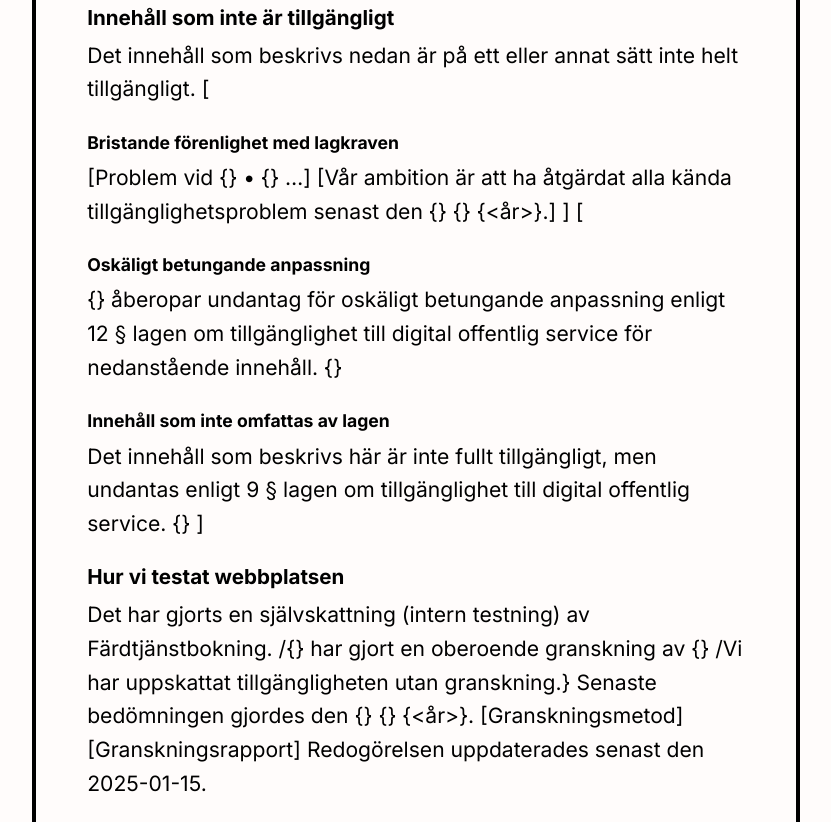
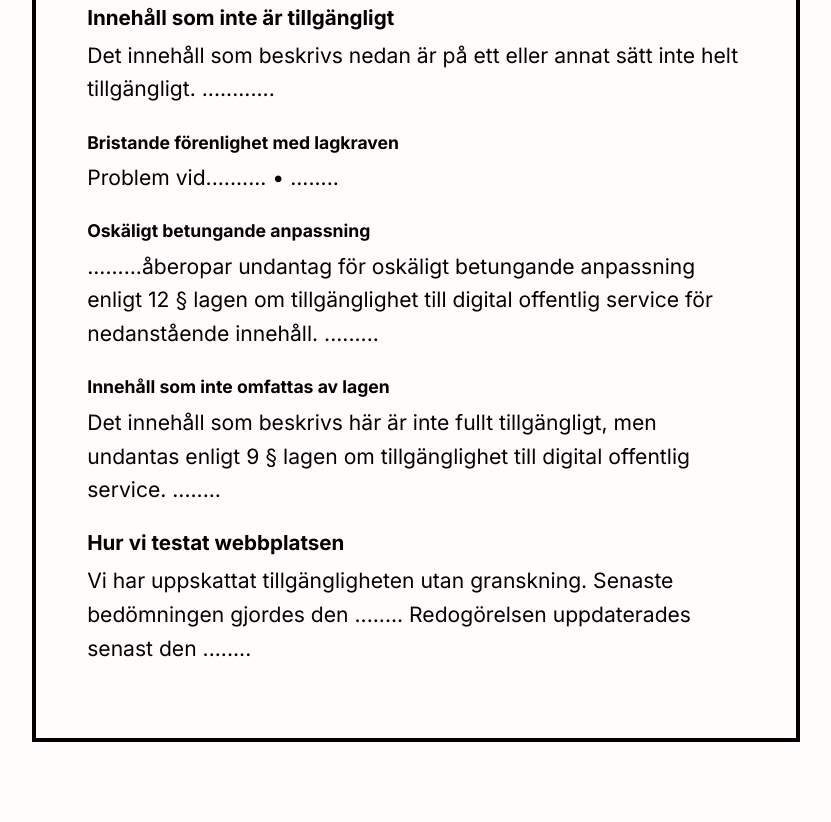
Before and after one commit to thne1900/projekt3.2webbplats, a plain HTML site: page accessibility.html in a window 1280 px wide. Shown: the part 1758-2580 px from the top of the page, without its empty margins (224-1055 px from the left). Drawn offline with Linux system fonts and the light colour scheme.

Commit message:
Ändringar har gjorts.

```diff
--- a/accessibility.html
+++ b/accessibility.html
@@ -108,33 +108,23 @@
         </p>
         <h3>Innehåll som inte är tillgängligt</h3>
         <p>Det innehåll som beskrivs nedan är på ett eller annat sätt inte helt tillgängligt.
-            [
+            ............
             <h4>Bristande förenlighet med lagkraven</h4>
-            <p>[Problem vid {<användningssituation>}
-            •	{<beskrivning av innehåll och problem>}
-            …]
-
-             [Vår ambition är att ha åtgärdat alla kända tillgänglighetsproblem senast den {<dag>} {<månad>} {<år>}.]
-            ]
-            [
+            <p>Problem vid..........
+            •	........
             </p>
             <h4>Oskäligt betungande anpassning</h4>
-            <p>{<organisation>} åberopar undantag för oskäligt betungande anpassning enligt 12 § lagen om tillgänglighet till digital offentlig service för nedanstående innehåll.
-                {<beskrivning av innehåll och motivering till åberopande av undantag>}
+            <p>.........åberopar undantag för oskäligt betungande anpassning enligt 12 § lagen om tillgänglighet till digital offentlig service för nedanstående innehåll.
+                .........
                 </p>
             <h4>Innehåll som inte omfattas av lagen</h4>
             <p>Det innehåll som beskrivs här är inte fullt tillgängligt, men undantas enligt 9 § lagen om tillgänglighet till digital offentlig service.
-                {<beskrivning av innehåll>}
-                ]
-                </p>
+                ........
+            </p>
             <h3>Hur vi testat webbplatsen</h3>
-            <p>Det har gjorts en självskattning (intern testning) av Färdtjänstbokning.
-                /{<extern aktör>} har gjort en oberoende granskning av {<webbplats>}
-                /Vi har uppskattat tillgängligheten utan granskning.}
-                Senaste bedömningen gjordes den {<dag>} {<månad>} {<år>}.
-                [Granskningsmetod]
-                [Granskningsrapport]
-                Redogörelsen uppdaterades senast den 2025-01-15.
+            <p>Vi har uppskattat tillgängligheten utan granskning.
+                Senaste bedömningen gjordes den ........
+                Redogörelsen uppdaterades senast den ........
                 </p>
             </section>
             <!--Footer element with contact details and availability statement.-->
```
Also changed, not shown: booking.html (+1 -1 lines), cancel.html (+1 -1 lines), index.html (+2 -2 lines), mypages.html (+4 -4 lines).
